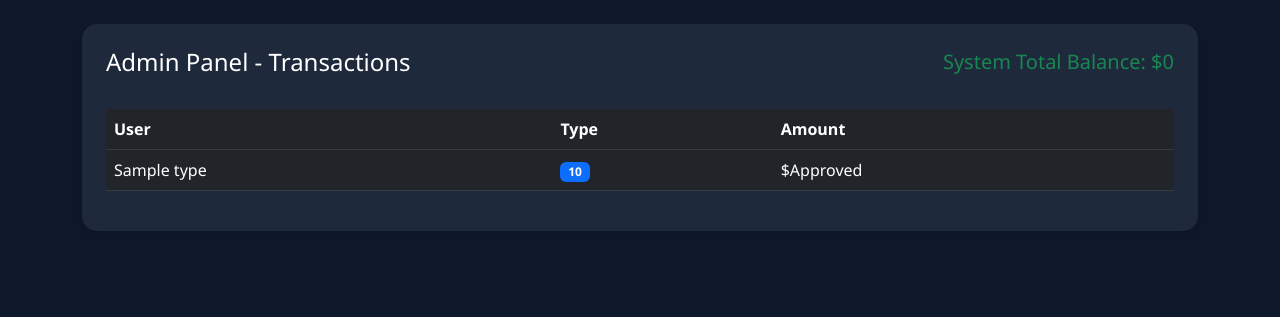
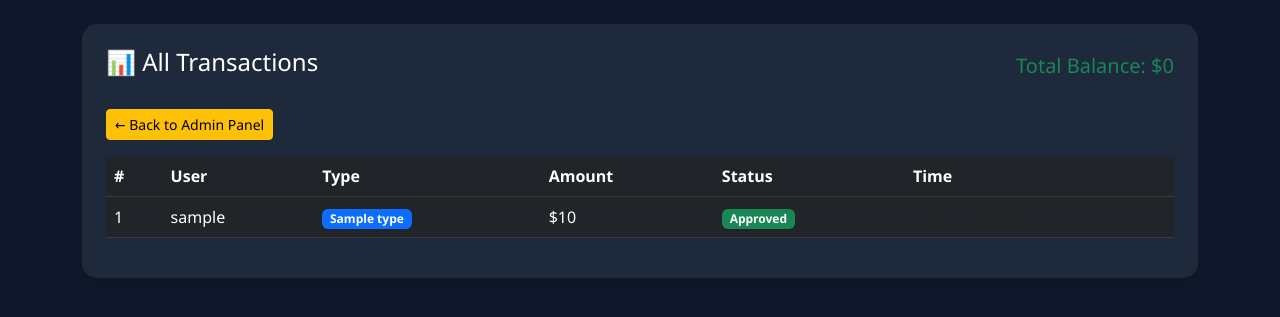
Before and after one commit to tamimalmahi/Betting-App, a Flask app: page /admin/all_transactions in a window 1280 px wide. Shown: the part 57-374 px from the top of the page. Run offline with Flask 3, Linux system fonts and the light colour scheme; the visitor is signed in with stand-in values (Sample User, id 1); a database or web service that is not in the repository returns one stand-in record (values such as "Sample title"); data that the repository does not hold is empty; some libraries are stand-ins or nearby versions.

Commit message:
Update transactions.html

```diff
--- a/templates/transactions.html
+++ b/templates/transactions.html
@@ -2,24 +2,43 @@
 {% block content %}
 <div class="card p-4">
     <div class="d-flex justify-content-between align-items-center mb-4">
-        <h4>Admin Panel - Transactions</h4>
-        <h5 class="text-success">System Total Balance: ${{ total_balance }}</h5>
+        <h4>📊 All Transactions</h4>
+        <div>
+            <h5 class="text-success mb-0">Total Balance: ${{ total_balance }}</h5>
+        </div>
+    </div>
+    <div class="mb-3">
+        <a href="/admin" class="btn btn-sm btn-warning">← Back to Admin Panel</a>
     </div>
     <div class="table-responsive">
         <table class="table table-dark table-hover">
             <thead>
                 <tr>
+                    <th>#</th>
                     <th>User</th>
                     <th>Type</th>
                     <th>Amount</th>
+                    <th>Status</th>
+                    <th>Time</th>
                 </tr>
             </thead>
             <tbody>
                 {% for row in data %}
                 <tr>
-                    <td>{{ row[1] }}</td>
-                    <td><span class="badge {% if row[2] == 'deposit' %}bg-success{% elif row[2] == 'withdraw' %}bg-danger{% else %}bg-primary{% endif %}">{{ row[2] }}</span></td>
-                    <td>${{ row[3] }}</td>
+                    <td>{{ loop.index }}</td>
+                    <td>{{ row[0] }}</td>
+                    <td>
+                        <span class="badge {% if row[1] == 'deposit' %}bg-success{% elif row[1] == 'withdraw' %}bg-danger{% else %}bg-primary{% endif %}">
+                            {{ row[1] }}
+                        </span>
+                    </td>
+                    <td>${{ row[2] }}</td>
+                    <td>
+                        <span class="badge {% if row[3] == 'Approved' %}bg-success{% elif row[3] == 'Rejected' %}bg-danger{% else %}bg-warning text-dark{% endif %}">
+                            {{ row[3] }}
+                        </span>
+                    </td>
+                    <td class="text-muted" style="font-size:0.85rem;">{{ row[4].strftime('%Y-%m-%d %H:%M') if row[4] else '-' }}</td>
                 </tr>
                 {% endfor %}
             </tbody>
```
